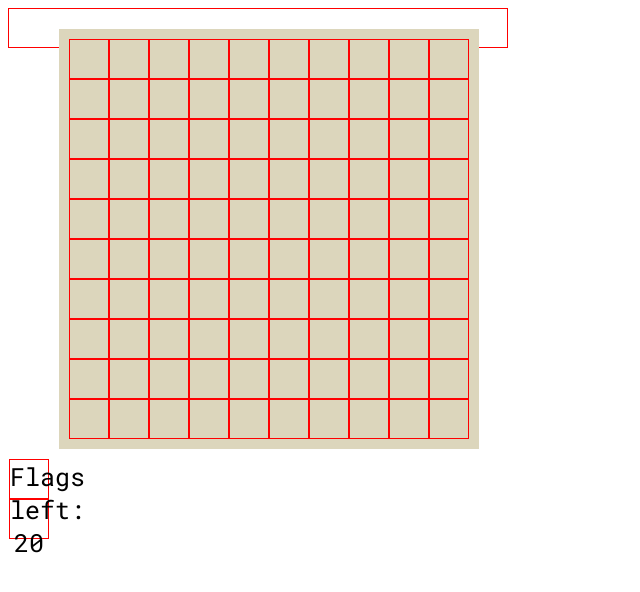
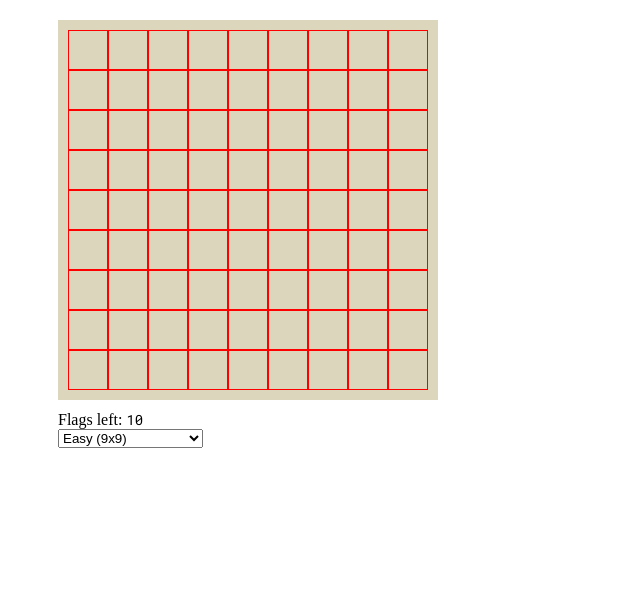
Before and after one commit to danielaC0/Proyectos, a plain HTML site: page Proyecto2/index.html in a window 1280 px wide. Shown: the whole page, without its empty margins (0-640 px from the left). Drawn offline with Linux system fonts and the light colour scheme.

Commit message:
Cambios en el tablero y Agregar niveles de dificultad

```diff
--- a/Proyecto2/game.js
+++ b/Proyecto2/game.js
@@ -1,19 +1,67 @@
 document.addEventListener('DOMContentLoaded', function() {
-    const grid = document.querySelector('.grid')
-    const flagsLeft = document.querySelector('#flags-left')
-    const width = 10
-    let bombAmmount = 20
-    console.log(grid);
+    const grid = document.querySelector('.grid');
+    const flagsLeft = document.querySelector('#flags-left');
+    const levelSelect = document.querySelector('#level-select');
+    /*let bombAmmount = 20
+    console.log(grid);*/
+    const levels = {
+        easy: {cols: 9, rows: 9, mines: 10, cellsize: 40},
+        intermediate: {cols:16, rows: 16, mines: 40, cellsize: 34},
+        hard: {cols: 30, rows: 16, mines: 99, cellsize: 30}
+    };
+    const order = ['easy', 'intermediate', 'hard'];
+    let actualLevelKey = 'easy';
 
+    /*Inicializacion del juego*/
+    function initGame(levelKey){
+        actualLevelKey = levelKey;
+        const {cols, rows, mines, cellsize} = levels[levelKey];
+
+        if(levelSelect){
+            levelSelect.value = levelKey;
+        }
+        /*Reiniciar el tablero*/
+        grid.innerHTML = '';
+        flagsLeft.textContent = mines;
+
+        /*Ajustar el tablero al al nivel actual*/
+
+        grid.style.width = `${cols * cellsize}px`;
+        grid.style.height = `${rows * cellsize}px`;
+        grid.style.display = `flex`;
+        grid.style.flexWrap = `wrap`;
+
+        /*Crear casillas*/
+        createBoard(cols,rows,cellsize);
+
+    }
     /*Creando el tablero*/
-    function createBoard(){
-        flagsLeft.innerHTML = bombAmmount
+    function createBoard(cols, rows, cellsize){
 
-        for(let i = 0; i < width * width; i++){
+        for(let i = 0; i < cols * rows; i++){
             const square = document.createElement('div')
-            square.id = i
+            square.classList.add('square');
+            square.id = i;
+            square.style.width = `${cellsize}px`;
+            square.style.height = `${cellsize}px`;
+            square.style.lineHeight = `${cellsize -2}px`;
             grid.appendChild(square)
         }
     }
-    createBoard();
-})
+
+    if(levelSelect){
+        levelSelect.addEventListener('change', (e) =>{
+            initGame(e.target.value);
+        });
+    }
+
+    /*Cuando el jugador gane el nivel, podemos pasar al siguiente*/
+    function advanceLevel(){
+        const idx = order.indexOf(actualLevelKey);
+        if(idx !== -1 && idx < order.length -1){
+             initGame(order[idx + 1]);
+            }
+        }
+
+    initGame(actualLevelKey);
+});
--- a/Proyecto2/index.html
+++ b/Proyecto2/index.html
@@ -13,6 +13,11 @@
         <div class="grid"></div>
         <div>Flags left: <span id= "flags-left"></span></div>
         <div id = "resultGame"></div>
+        <select id = "level-select">
+            <option value="easy">Easy (9x9)</option>
+            <option value="intermediate">Intermediate (16x16)</option>
+            <option value="hard">Hard (16x30)</option>
+        </select>
     </div>
 </body>
 </html>
--- a/Proyecto2/style.css
+++ b/Proyecto2/style.css
@@ -1,24 +1,28 @@
 .container {
-    width: 500px;
+    width: fit-content;
+    margin-left: 50px;
+    margin-top: 20px;
 }
 .grid {
-    height: 420px;
-    width: 420px;
+    box-sizing: content-box;
     display: flex;
     flex-wrap: wrap;
     background-color: #dcd6bc;
-    margin-left: 50px;
-    margin-top: 20px;
     border: 10px solid #dcd6bc;
     margin-bottom: 10px;
 }
 
-div{
-    font-size: 25px;
+.square{
+    box-sizing: border-box;
+    border: solid 1px red;
+    font-size: 20px;
     text-align: center;
     font-family: "Roboto Mono", monospace;
-    width: 40px;
-    height: 40px;
-    border: solid 1px red;
-    box-sizing: border-box;
+    user-select: none;
 }
+
+#flags-left,
+#resultGame{
+    font-family: "Roboto Mono", monospace;
+    font-size: 14px;
+}
```
